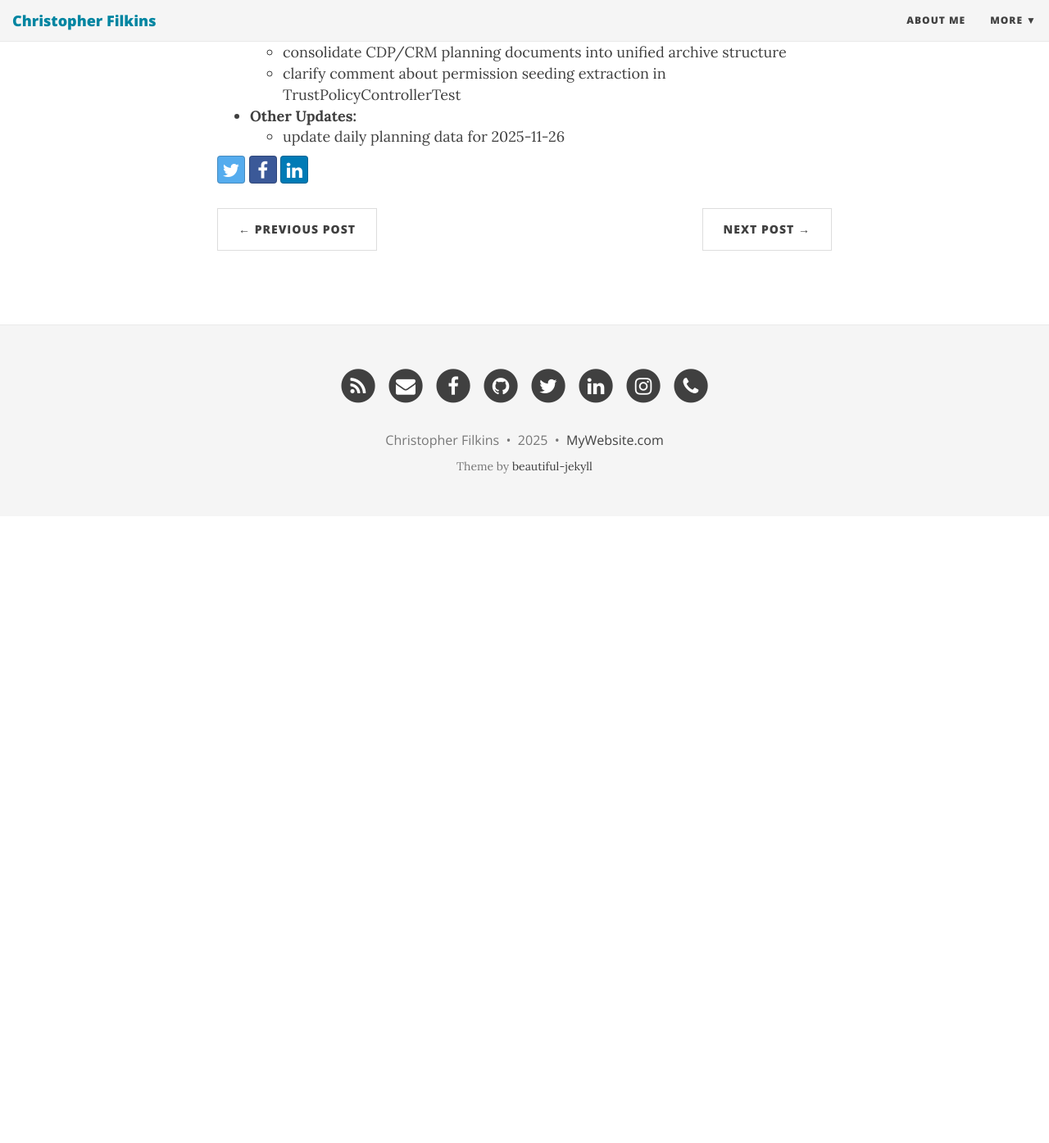
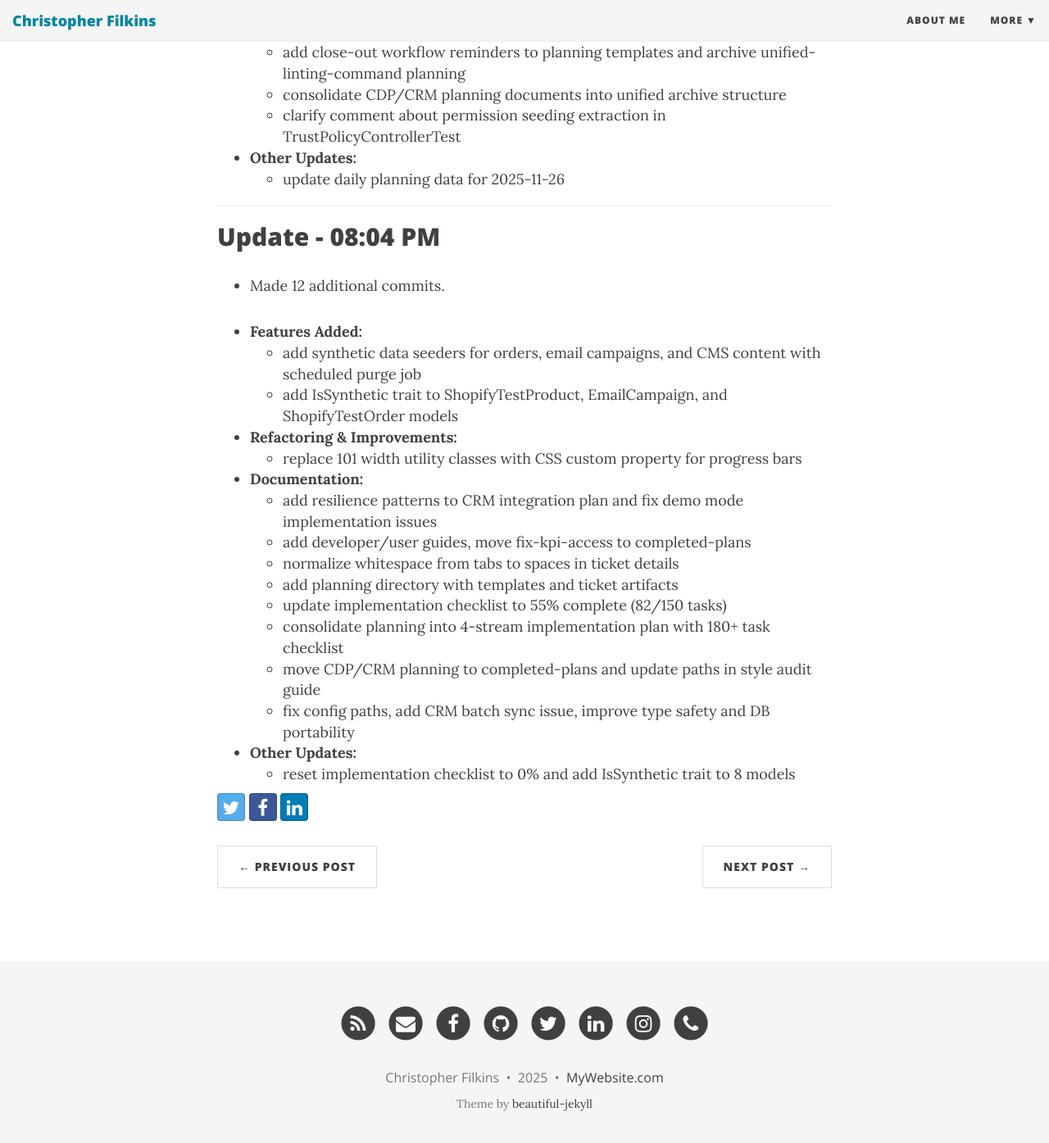
Before and after one commit to filchyboy/filchyboy.github.io, a Jekyll site: the page built from _posts/2025-11-26-building-new-features.md, in a window 1280 px wide and 1400 px high, scrolled down 728 px. Shown: the top 1395 px of the window at 82% size. Built offline with Jekyll 4.4.1, drawn with Linux system fonts in a browser that asks for light colours; nearby versions of some CDN libraries; before the commit the page ends 1358 px from its top, so only the background shows below that; some of the changed text lies outside the part shown.

Commit message:
Update build-in-public update: building-new-features

```diff
--- a/_posts/2025-11-26-building-new-features.md
+++ b/_posts/2025-11-26-building-new-features.md
@@ -20,3 +19,33 @@
 
 * **Other Updates:**
   * update daily planning data for 2025-11-26
+
+
+---
+
+## Update - 08:04 PM
+
+* Made 12 additional commits.
+
+
+* **Features Added:**
+  * add synthetic data seeders for orders, email campaigns, and CMS content with scheduled purge job
+  * add IsSynthetic trait to ShopifyTestProduct, EmailCampaign, and ShopifyTestOrder models
+
+* **Refactoring & Improvements:**
+  * replace 101 width utility classes with CSS custom property for progress bars
+
+* **Documentation:**
+  * add resilience patterns to CRM integration plan and fix demo mode  implementation issues
+  * add developer/user guides, move fix-kpi-access to completed-plans
+  * normalize whitespace from tabs to spaces in ticket details
+  * add planning directory with templates and ticket artifacts
+  * update implementation checklist to 55% complete (82/150 tasks)
+  * consolidate planning into 4-stream  implementation plan with 180+ task checklist
+  * move CDP/CRM planning to completed-plans  and update paths in style audit guide
+  * fix config paths, add CRM batch sync issue, improve type safety and DB portability
+
+* **Other Updates:**
+  * reset implementation checklist to 0% and add IsSynthetic trait to 8 models
+
+<!-- last-commit: 9e184dd2aca6f3fe99376271863d45c0bbf81c2b -->
```
Also changed, not shown: other parts of _posts/2025-11-26-building-new-features.md (+1 -2 lines).
